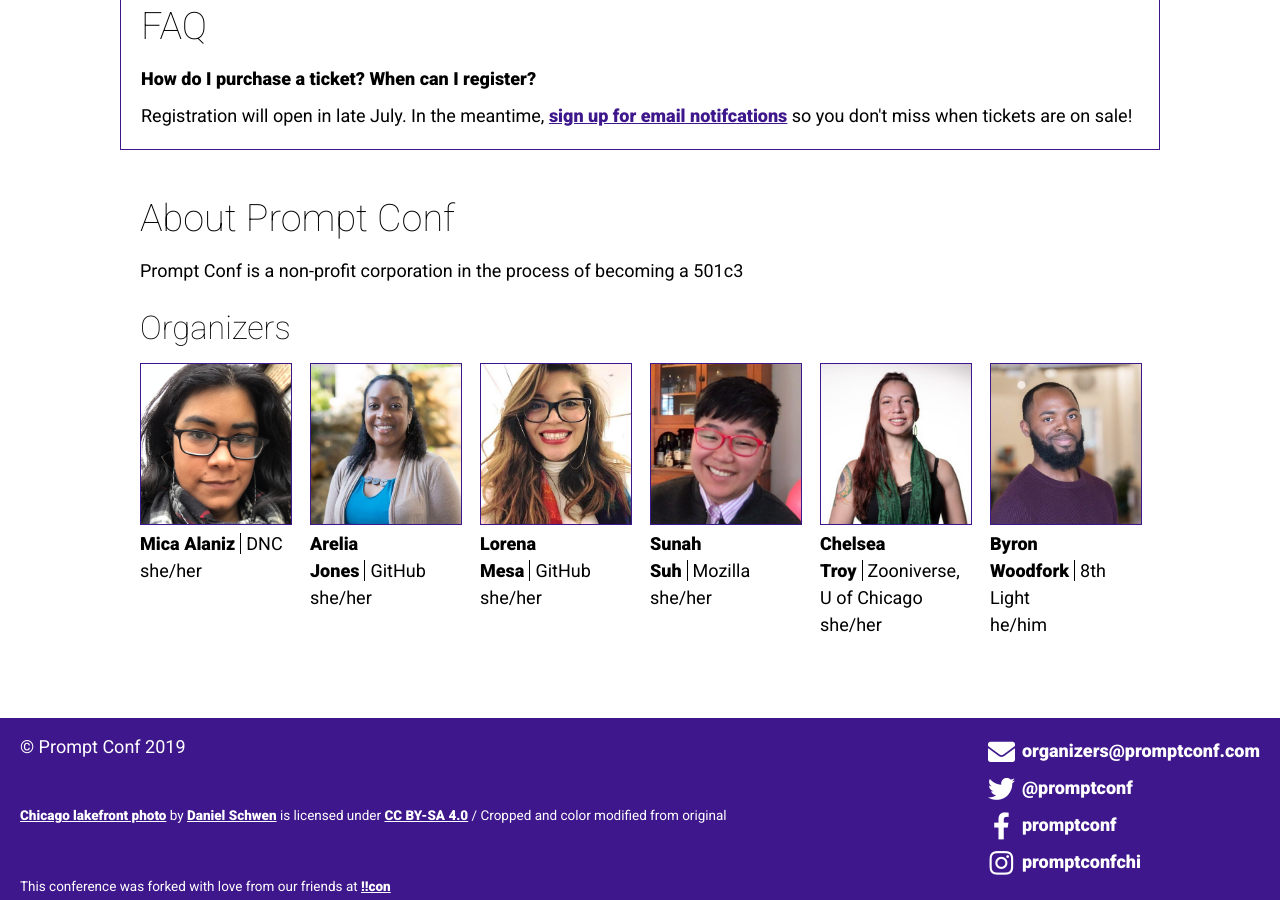
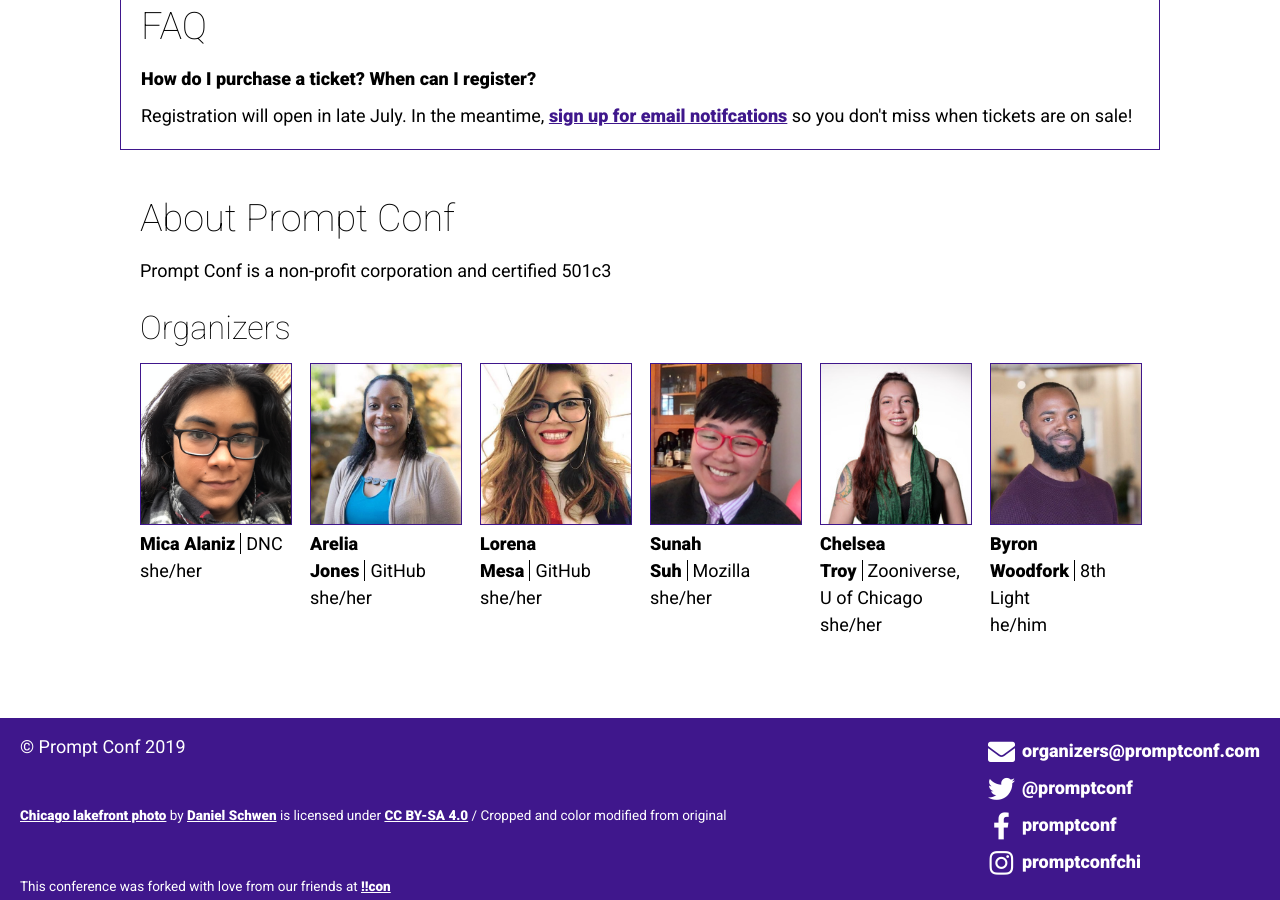
Before and after one commit to promptconf/promptconf.github.io, a Jekyll site: the page built from index.html, in a window 1280 px wide and 900 px high, scrolled down 1874 px. Built offline with Jekyll 4.4.1, drawn with Linux system fonts in a browser that asks for light colours; nearby versions of some CDN libraries; comment, search, counter and statistics services are not loaded.

Commit message:
update 501c3 language

```diff
--- a/_includes/home/about.html
+++ b/_includes/home/about.html
@@ -1,6 +1,6 @@
 <h2>About Prompt Conf</h2>
 
-<p>Prompt Conf is a non-profit corporation in the process of becoming a 501c3</p>
+<p>Prompt Conf is a non-profit corporation and certified 501c3</p>
 <h3>Organizers</h3>
 
 <div class='organizers-wrap'>
```
